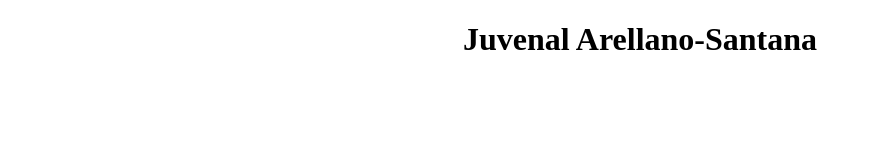
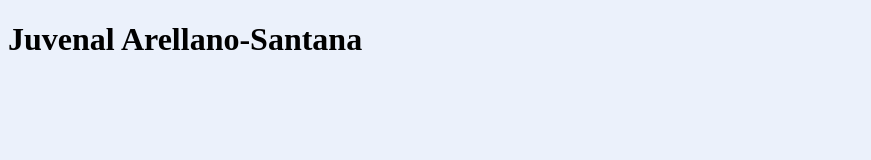
Before and after one commit to juvenalll/juvenalll.github.io, a plain HTML site: page index.html in a window 1280 px wide. Shown: the whole page, without its empty margins (0-871 px from the left). Drawn offline with Linux system fonts and the light colour scheme.

Commit message:
fixed things

```diff
--- a/index.html
+++ b/index.html
@@ -1,12 +1,13 @@
 <!DOCTYPE HTML>
 <html lang="en">
 <head>
+	<link rel= "stylesheet" href="stylesheet.css">
     <meta charset="UTF-8">
     <title>Juvenal</title>
 	<link rel = "icon" href="http://www.iconarchive.com/show/flatwoken-icons-by-alecive/Apps-Terminal-icon.html">
 </head>
 <body>
-	<div align = "center">
+	<div>
 		<h1>Juvenal Arellano-Santana</h1>
 		</div>
 </body>
--- a/stylesheet.css
+++ b/stylesheet.css
@@ -1 +1,2 @@
 body{background-color: #ebf1fb;}
+div{margin: auto;}
```
